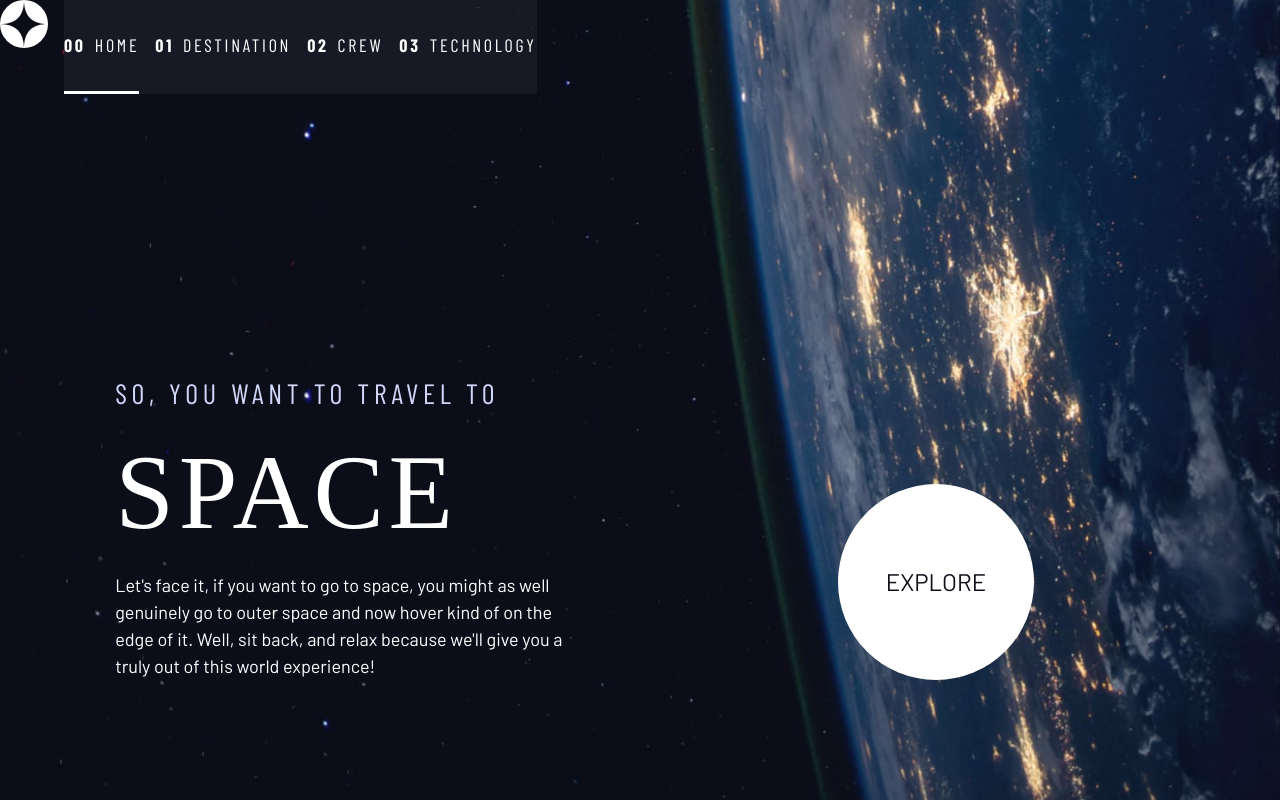
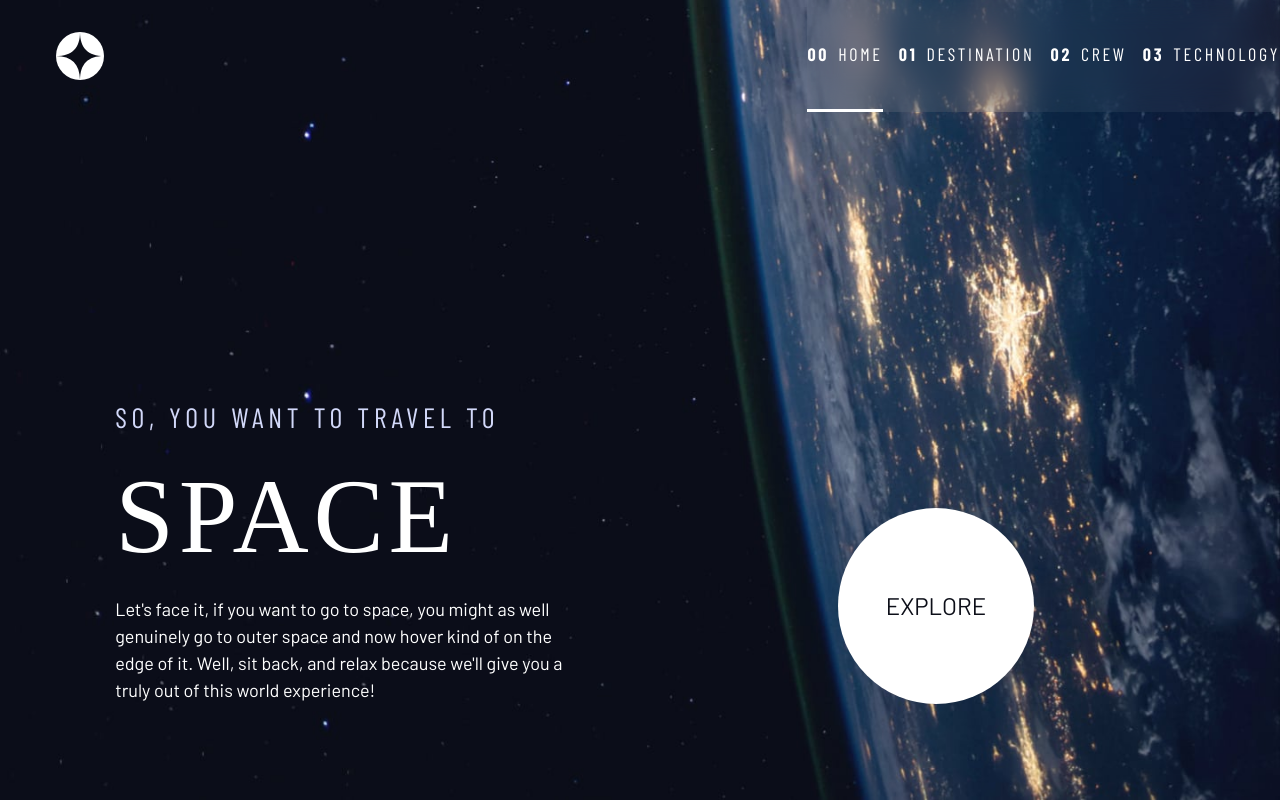
Before and after one commit to onnymm/spacetravel, a React (Vite) app: page / in a window 1280 px wide. Built offline with nearby package versions, Linux system fonts and the light colour scheme; a web font is replaced by a local one.

Commit message:
checkpoint

```diff
--- a/src/index.css
+++ b/src/index.css
@@ -133,6 +133,16 @@ select {
     }
 }
 
+nav {
+    height: 100%;
+}
+
+li {
+    display: flex;
+    align-items: center;
+    justify-content: center;
+}
+
 /*  -------------------------------- */
 /* UTILITY CLASSES                   */
 /* --------------------------------- */
@@ -180,7 +190,7 @@ select {
     }
 
     .grid-container--home {
-        padding-bottom: max(6rem, 15vh);
+        padding-bottom: max(6rem, 2vh);
     }
 
     .grid-container--home > * {
@@ -295,12 +305,34 @@ select {
     transform: scale(1.5);
 }
 
+/* Primary header */
+
+.logo {
+    margin: 2rem clamp(1.5rem, 5vw, 3.5rem);
+}
+
+.primary-header {
+    justify-content: space-between;
+    align-items: center;
+    padding: 0;
+}
+
 .primary-navigation {
     --underline-gap: 2rem;
     list-style: none;
     padding: 0;
     margin: 0;
+    height: 100%;
     background-color: hsl( var(--clr-dark), 0.95);
+}
+
+.primary-navigation a {
+    text-decoration: none;
+}
+
+.primary-navigation a > span {
+    font-weight: 700;
+    margin-right: 0.5em;
 }
 
 .mobile-nav-toggle {
@@ -360,13 +392,8 @@ select {
     }
 }
 
-.primary-navigation a {
-    text-decoration: none;
-}
+@media (min-width: 35em) and (max-width: 45em) {
 
-.primary-navigation a > span {
-    font-weight: 700;
-    margin-right: 0.5em;
 }
 
 .underline-indicators > * {
--- a/src/routes/index.jsx
+++ b/src/routes/index.jsx
@@ -5,7 +5,7 @@ import Navbar from "../ui_components/navbar";
 const Index = () => (
     <main className="home">
         <header className="primary-header flex">
-            <div>
+            <div className="logo">
                 <img src={Logo} alt="" />
             </div>
 
--- a/src/ui_components/navbar.jsx
+++ b/src/ui_components/navbar.jsx
@@ -21,7 +21,7 @@ const Navbar = () => {
             </span>
         </button>
 
-        <nav>
+        <nav style={{margin: 0}}>
             <ul id="primary-navigation" className={`primary-navigation underline-indicators flex ${useNavbarShow ? "visible" : ""}`}>
                 <li className="active"><a className="uppercase text-white ff-sans-cond letter-spacing-2" href="#"><span>00</span>Home</a></li>
                 <li><a className="uppercase text-white ff-sans-cond letter-spacing-2" href="#"><span>01</span>Destination</a></li>
```
